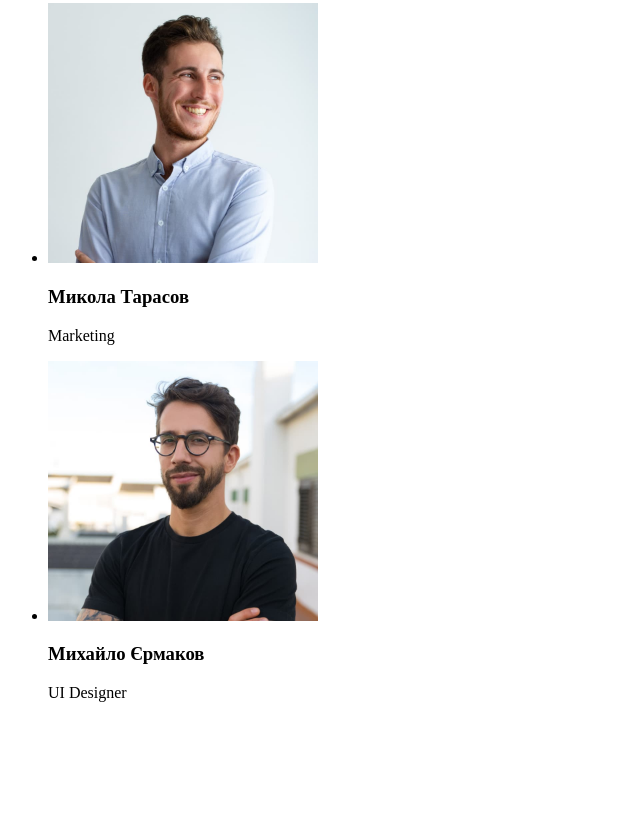
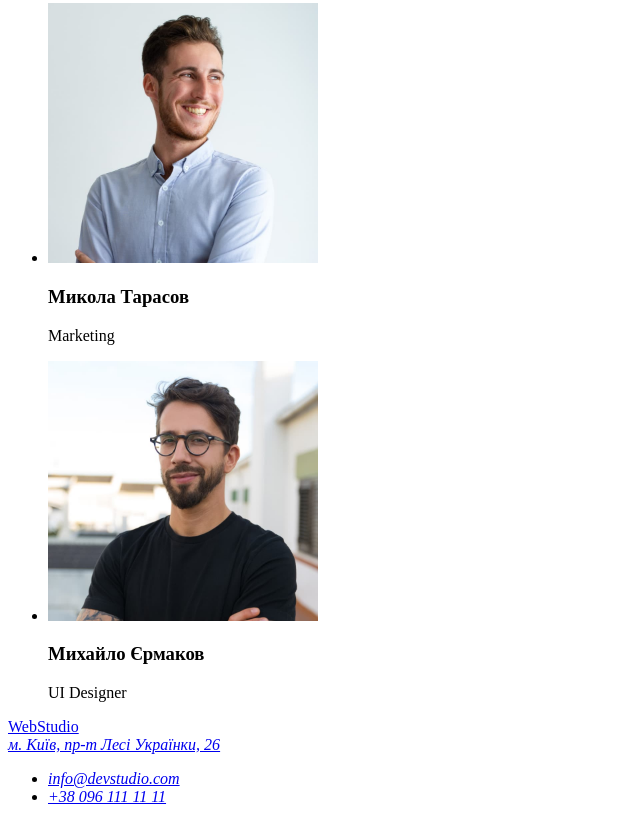
Before and after one commit to Andrii-Semeniv/goit-markup-hw-01, a plain HTML site: page index.html in a window 1280 px wide. Shown: the part 2285-3107 px from the top of the page, without its empty margins (0-640 px from the left). Before the commit the page ends 3003 px from the top, so only its background shows below. Drawn offline with Linux system fonts and the light colour scheme.

Commit message:
ready html

```diff
--- a/index.html
+++ b/index.html
@@ -11,9 +11,9 @@
       <a lang="en" href="/"> WebStudio</a>
       <nav>
         <ul>
-          <li><a href="">Студія</a></li>
-          <li><a href="">Портфоліо</a></li>
-          <li><a href="">Портфоліо</a></li>
+          <li><a href="#">Студія</a></li>
+          <li><a href="#">Портфоліо</a></li>
+          <li><a href="#">Портфоліо</a></li>
         </ul>
       </nav>
       <ul>
@@ -133,5 +133,20 @@
         </ul>
       </section>
     </main>
+    <footer>
+      <a lang="en" href="/"> WebStudio</a>
+      <address>
+        <a
+          href="https://goo.gl/maps/Y96jRxVXNG4Ckdfr9"
+          target="_blank"
+          rel="«noopener noreferrer»"
+          >м. Київ, пр-т Лесі Українки, 26</a
+        >
+        <ul>
+          <li><a href="mailto:info@devstudio.com">info@devstudio.com</a></li>
+          <li><a href="tel:+380961111111">+38 096 111 11 11</a></li>
+        </ul>
+      </address>
+    </footer>
   </body>
 </html>
```
